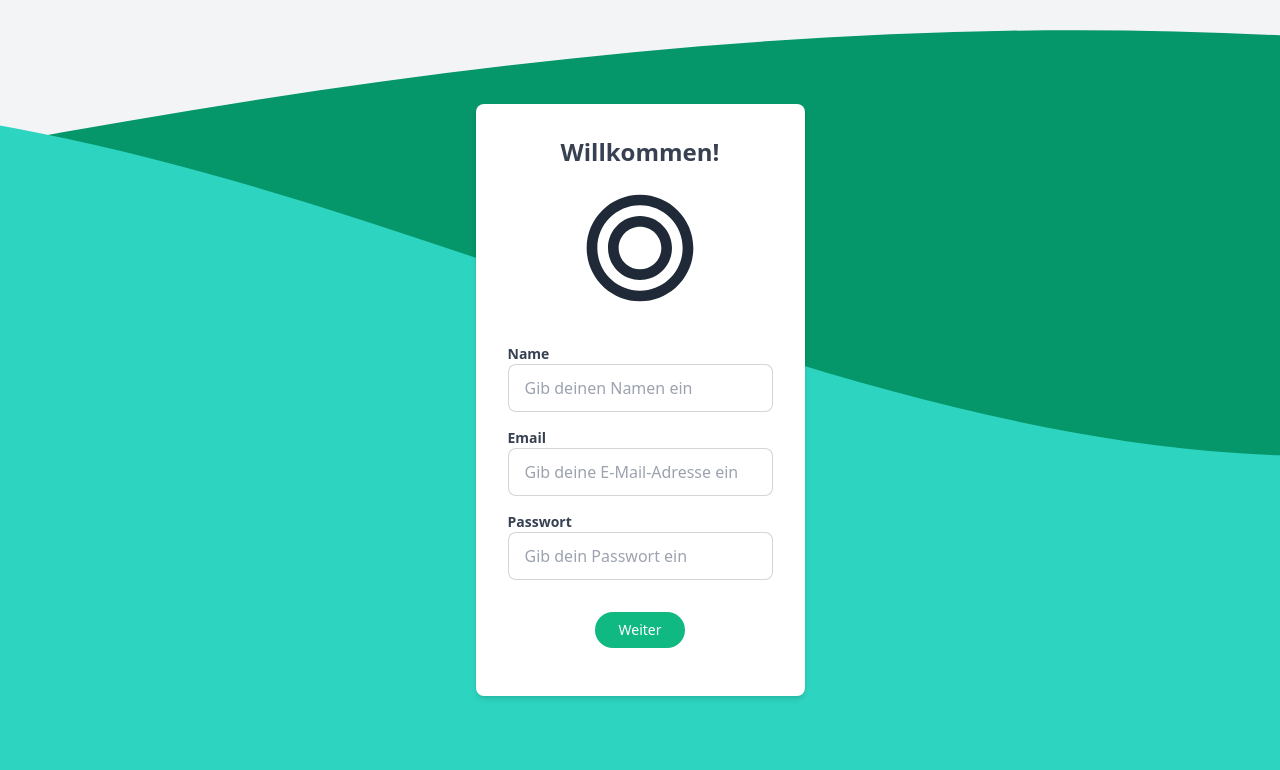
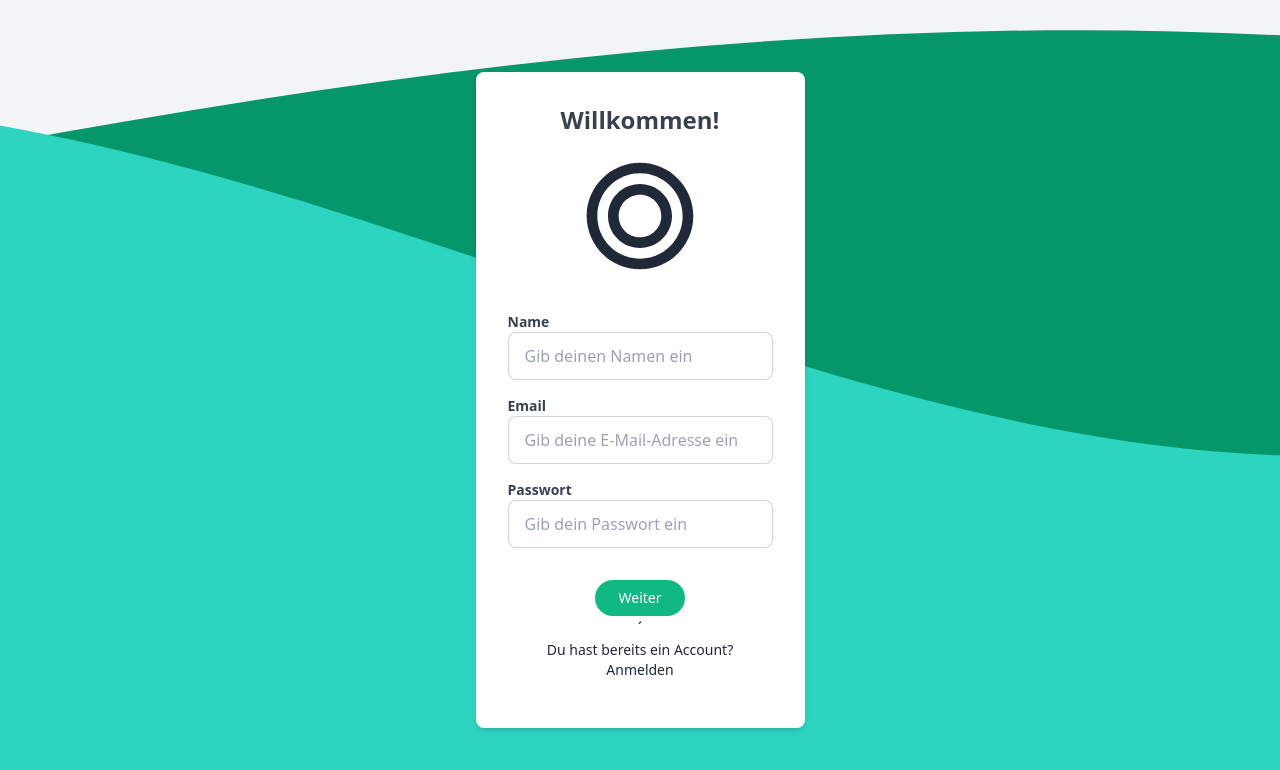
Before and after one commit to lulkebit/rauchfrei-v2, a React (Create React App) app in the folder app/: page /signup in a window 1280 px wide. Shown: the top 770 px of the page. Built offline with nearby package versions, Linux system fonts and the light colour scheme; no server answers.

Commit message:
refactor: Update signup page layout and styles

```diff
--- a/app/src/pages/auth/Signup.jsx
+++ b/app/src/pages/auth/Signup.jsx
@@ -241,8 +241,17 @@ export default function Signup() {
                                 }}
                             />
                         </div>
-                        <div className='flex items-center justify-center mt-8'>
-                            <CustomButton>Weiter</CustomButton>
+                        <div className='flex flex-col items-center justify-center mt-8'>
+                            <CustomButton>Weiter</CustomButton>´
+                            <p className='text-sm'>
+                                Du hast bereits ein Account?
+                            </p>
+                            <button
+                                onClick={() => navigate('/login')}
+                                className='text-sm text-blue-500 hover:underline'
+                            >
+                                Anmelden
+                            </button>
                         </div>
                     </form>
                 )}
```
